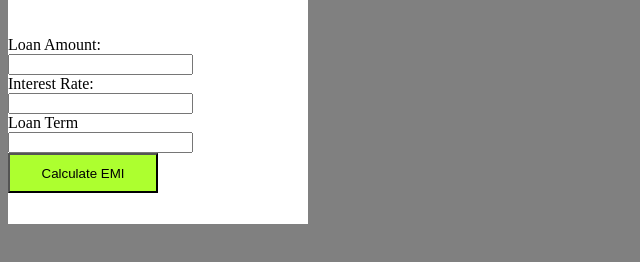
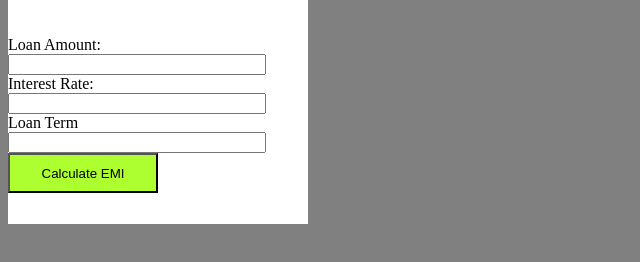
Before and after one commit to iamneo-production/bfcafcdbcbb305268116dbffaaddafone, a plain HTML site: page public/index.html in a window 1280 px wide. Shown: the part 84-346 px from the top of the page, without its empty margins (0-640 px from the left). Drawn offline with Linux system fonts and the light colour scheme.

Commit message:
Backup Commit

```diff
--- a/public/style.css
+++ b/public/style.css
@@ -40,5 +40,5 @@ h1
 }
 input
 {
-  width : 40
+  width : 250px;
 }
```
